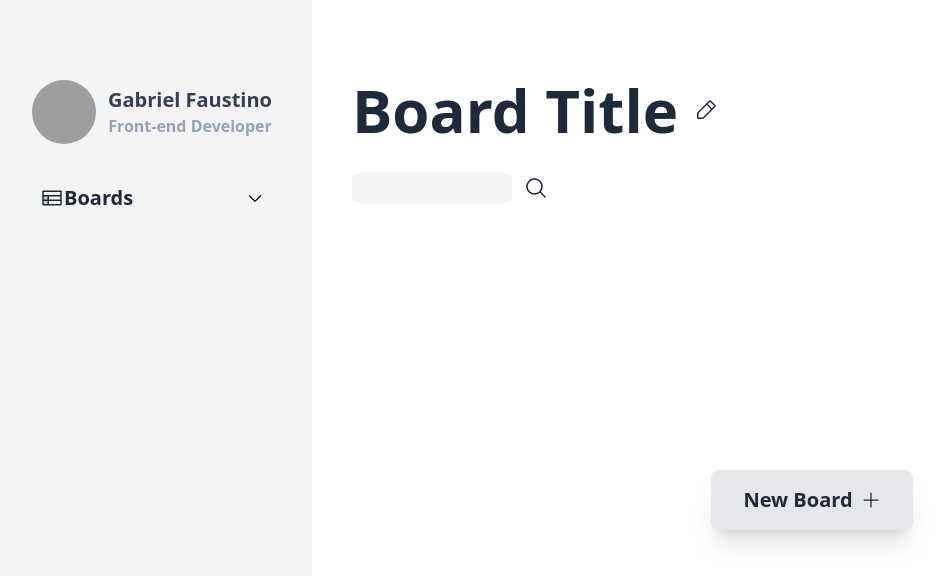
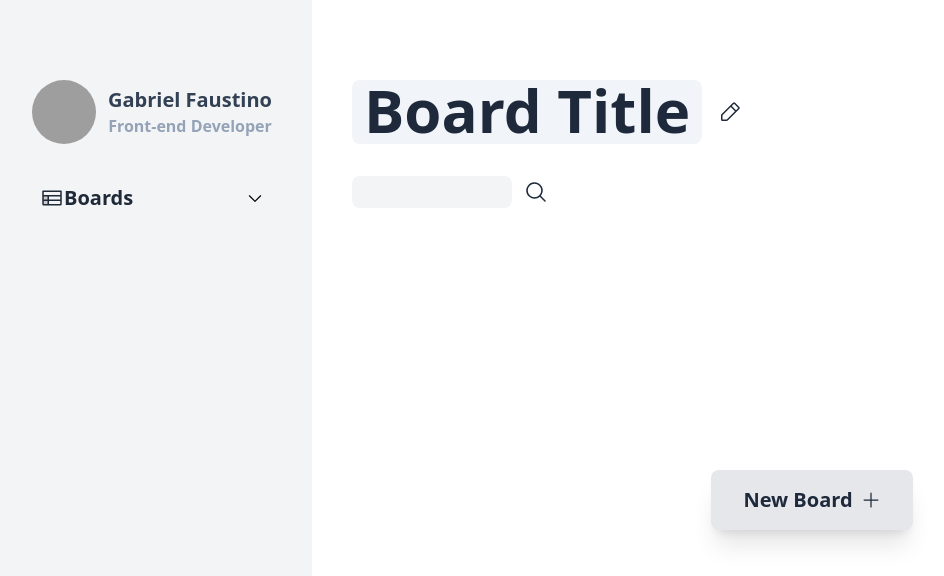
Before and after one commit to GFaustin0/kanban-project, a React (Vite) app: page / in a window 1280 px wide. Shown: the top 576 px of the page, without its empty margins (8-952 px from the left). Built offline with nearby package versions, Linux system fonts and the light colour scheme; grey boxes are pictures that could not be loaded.

Commit message:
update board title style

```diff
--- a/src/App.jsx
+++ b/src/App.jsx
@@ -49,7 +49,7 @@ function App() {
         <header className="flex w-auto h-1/4 flex-col gap-8 pt-20  pb-14 pr-10 text-slate-800">
           <div className='flex gap-4'>
             <input type="text" value={boardTitle} ref={inputRef} onChange={onBoardTitleChange} onBlur={onBoardTitleBlur} className='w-0 h-0 absolute' />
-            <span onClick={handleEditBoardTitle} className='text-6xl font-semibold'>{boardTitle}</span>
+            <span onClick={handleEditBoardTitle} className='text-6xl font-semibold h-16 bg-slate-100 rounded-lg px-3'>{boardTitle}</span>
             <button onClick={handleEditBoardTitle}>
               <PencilSimple size={24} />
             </button>
```
